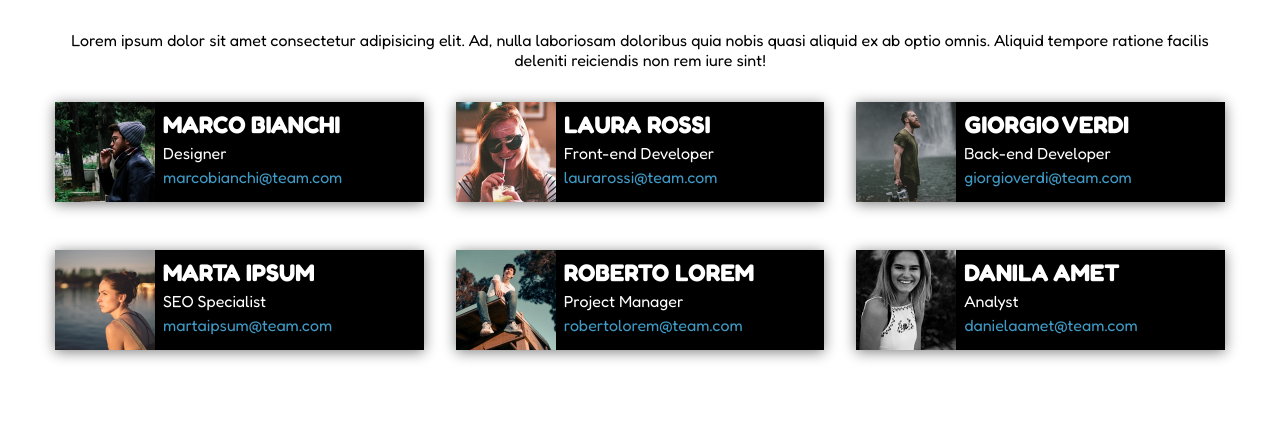
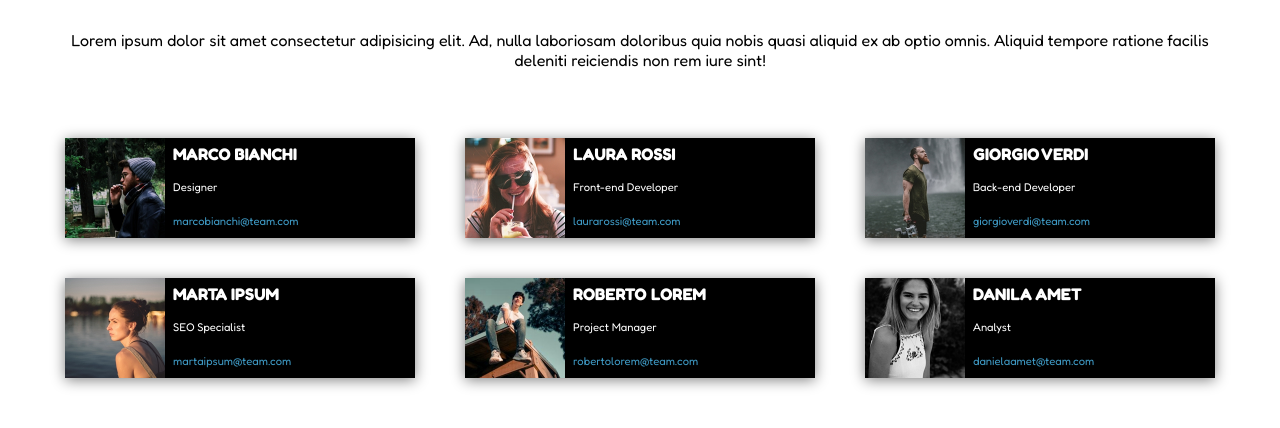
Before and after one commit to LorenzoRossini01/html-css-float-cards, a plain HTML site: page index.html in a window 1280 px wide. Shown: the part 74-502 px from the top of the page. Drawn offline with Linux system fonts and the light colour scheme.

Commit message:
fix: correzione mattino 06-12-23

```diff
--- a/css/style.css
+++ b/css/style.css
@@ -19,9 +19,25 @@
 
 .container {
   max-width: 1200px;
-  margin: 0 auto;
-  padding: 0 15px;
+  margin-left: auto;
+  margin-right: auto;
+  padding-left: 15px;
+  padding-right: 15px;
 }
+
+.row {
+  margin-left: -15px;
+  margin-right: -15px;
+}
+
+.col-1-3 {
+  width: calc(100% / 3);
+  padding: 15px;
+  float: left;
+  /* border: 2px dashed red; */
+}
+
+/* UTILS */
 
 .debug {
   min-height: 80px;
@@ -42,6 +58,7 @@
 
 .header {
   text-align: center;
+  padding-bottom: 3rem;
 }
 
 h1 {
@@ -55,26 +72,19 @@ h1 {
   color: var(--subtitle-text);
 }
 
-/* row */
-
-.row {
-  margin: -1rem;
-  margin-top: 2rem;
+/* card */
+.card-section {
+  margin: -10px;
 }
 
-.col-1-3 {
-  width: calc(100% / 3);
-  float: left;
-  padding: 1rem;
-}
-
-/* card */
 .card {
-  width: 100%;
-  height: var(--card-height);
+  max-width: 350px;
+  min-height: var(--card-height);
   background-color: black;
-  min-width: 300px;
+  /* min-width: 350px; */
+  margin: 5px 10px;
   box-shadow: 0px 2px 13px 0px gray;
+  font-size: 0.7rem;
 }
 
 .card-img,
@@ -88,21 +98,17 @@ h1 {
 }
 
 img {
-  height: var(--card-height);
+  height: 100%;
+  display: block;
 }
 
 .card-text {
   min-width: calc(100% - var(--card-height));
-  margin: 0.5rem auto;
+  margin: 0px;
   padding-left: 0.5rem;
   color: var(--card-text-color);
-}
-
-.card-text .name {
-}
-
-.card-text .profession {
-  padding: 0.25rem 0;
+  line-height: calc(var(--card-height) / 3);
+  vertical-align: middle;
 }
 
 .card-text .email {
--- a/index.html
+++ b/index.html
@@ -28,11 +28,10 @@
           Aliquid tempore ratione facilis deleniti reiciendis non rem iure sint!
         </p>
       </div>
-
-      <section class="card-section">
+      <div id="cards">
         <div class="row">
           <div class="col-1-3">
-            <div class="card">
+            <div class="card clearfix">
               <div class="card-img">
                 <img src="./img/male1.png" alt="" />
               </div>
@@ -67,6 +66,7 @@
               </div>
             </div>
           </div>
+
           <div class="col-1-3">
             <div class="card">
               <div class="card-img">
@@ -104,7 +104,21 @@
             </div>
           </div>
         </div>
-      </section>
+      </div>
     </main>
   </body>
 </html>
+
+<!-- <section class="card-section">
+      </div>
+      <div class="col-1-3">
+
+      </div>
+      <div class="col-1-3">
+
+      </div>
+      <div class="col-1-3">
+
+      </div>
+    </div>
+  </section> -->
```
